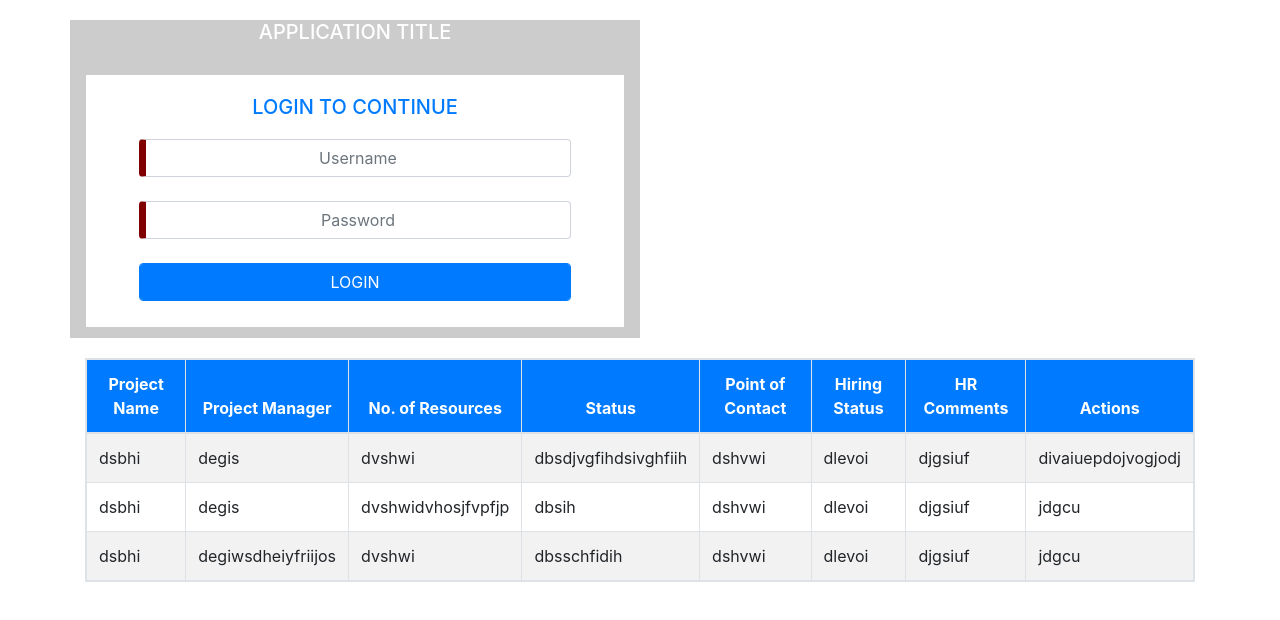
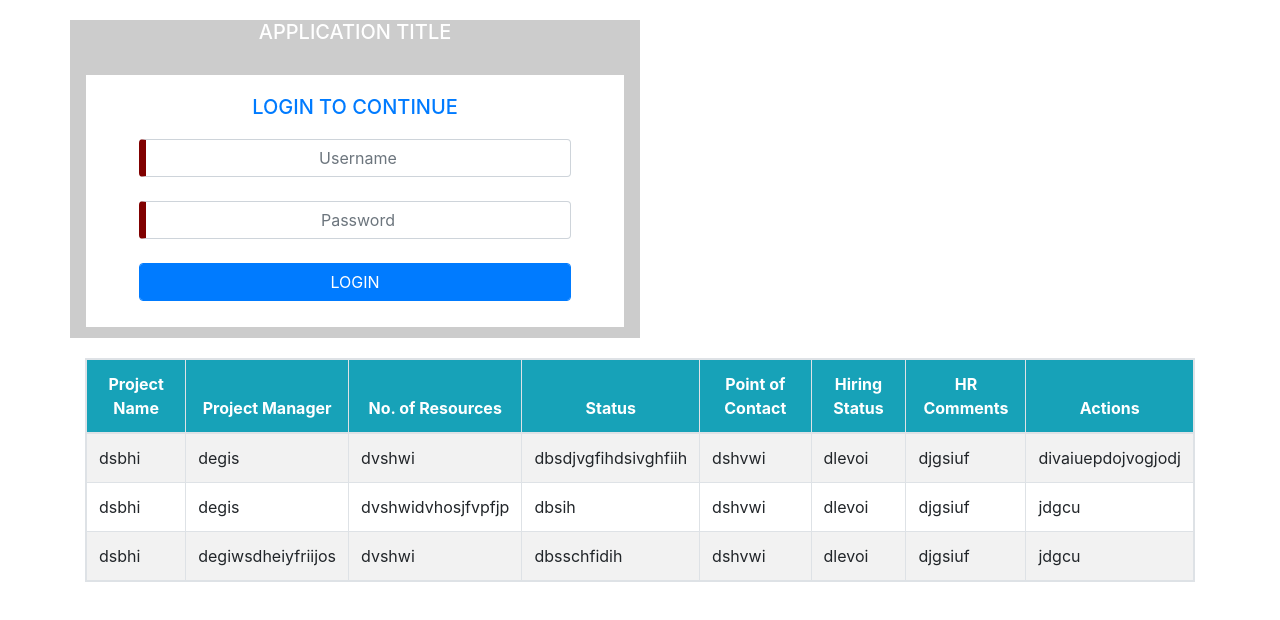
Before and after one commit to Oshin-3/bdfl-internship, a plain HTML site: page index.html in a window 1280 px wide. Drawn offline with nearby package versions, Linux system fonts and the light colour scheme.

Commit message:
login and table module

```diff
--- a/index.html
+++ b/index.html
@@ -34,7 +34,7 @@
 		<div class="row row-content">
 			<div class="table-container col-12 col-md-12">
 				<table class="table table-responsive table-striped table-bordered">
-					<thead class="bg-primary text-white">
+					<thead class="bg-info text-white">
 						<tr>
 							<th>Project Name</th>
 							<th>Project Manager</th>
```
